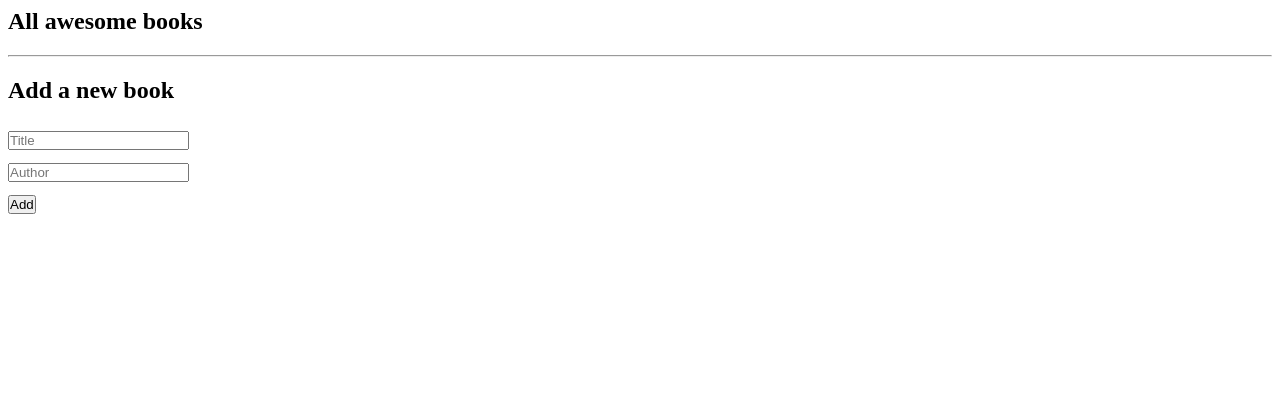
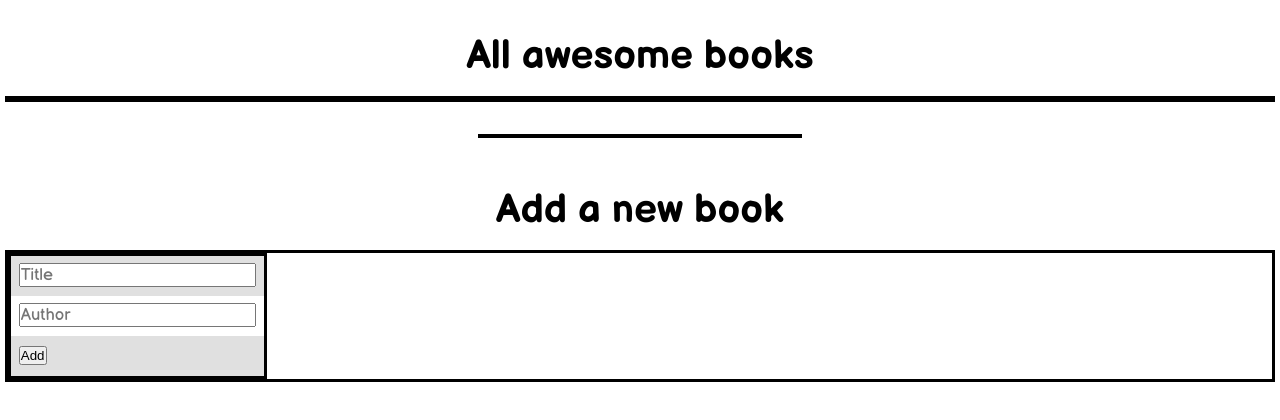
Before and after one commit to luigirazum/mv-awesomeBooks, a website: page index.html in a window 1280 px wide. Drawn offline with Linux system fonts and the light colour scheme.

Commit message:
Add first styles like, font-family, font-size and borders.

```diff
--- a/assets/css/styles.css
+++ b/assets/css/styles.css
@@ -1,18 +1,92 @@
 /* In this file you'll find the CSS styles
    applied to AwesomeBooks App              */
+
+   /* -- Fonts -- */
+@import url('https://fonts.googleapis.com/css2?family=Balsamiq+Sans:ital,wght@0,400&display=swap');
+@import url('https://fonts.googleapis.com/css2?family=Balsamiq+Sans:ital,wght@0,700&display=swap');
+@import url('https://fonts.googleapis.com/css2?family=Balsamiq+Sans:ital,wght@1,400&display=swap');
+@import url('https://fonts.googleapis.com/css2?family=Balsamiq+Sans:ital,wght@1,700&display=swap');
+
+/* -- Set default font -- */
+:root {
+  /* -- Setting general variables -- */
+  --f-fam: 'Balsamiq Sans';
+  --s-reg: 0,400;
+  --s-bld: 0,700;
+
+  /* -- Setting the fonts -- */
+  font-family: var(--f-fam);
+  font-size: 16px;
+
+  /* -- Setting borders -- */
+  --b-gen: 3px solid #000;
+  --b-hr: 2px solid #000;
+}
 
 /* --BASIC default BROWSER SETTINGS-- */
 *,
 *::after,
 *::before {
+  margin: 0;
   padding: 0;
   list-style-type: none;
 }
 
-p {
-  margin-block: 0;
+hr {
+  margin-block: 2em;
+  margin-inline: auto;
+  width: 25%;
+  border: var(--b-hr);
+}
+
+ul,
+form {
+  border: var(--b-gen);
+}
+
+body {
+  font-size: 1em;
+  line-height: 1.8;
+}
+
+.container {
+  margin-block: 1em;
+  margin-inline: auto;
+  padding-inline: 0.3em;
+}
+
+h1,
+h2 {
+  font-size: 2.5em;
+  line-height: 2;
+  text-align: center;
+}
+
+ul li {
+  padding-inline: 0.5em;
+  line-height: 2.5;
+}
+
+ul li:nth-child(odd) {
+  background-color: #e0e0e0;
+}
+
+.book-title::before,
+.book-title::after {
+  content: '"';
+}
+
+.book-author {
+  text-transform: capitalize;
 }
 
 form {
-  line-height: 2;
+  line-height: 2.5;
+  display: flex;
+
 }
+
+input {
+  font-family: var(--f-fam);
+  font-size: 1.05em;
+}
```
